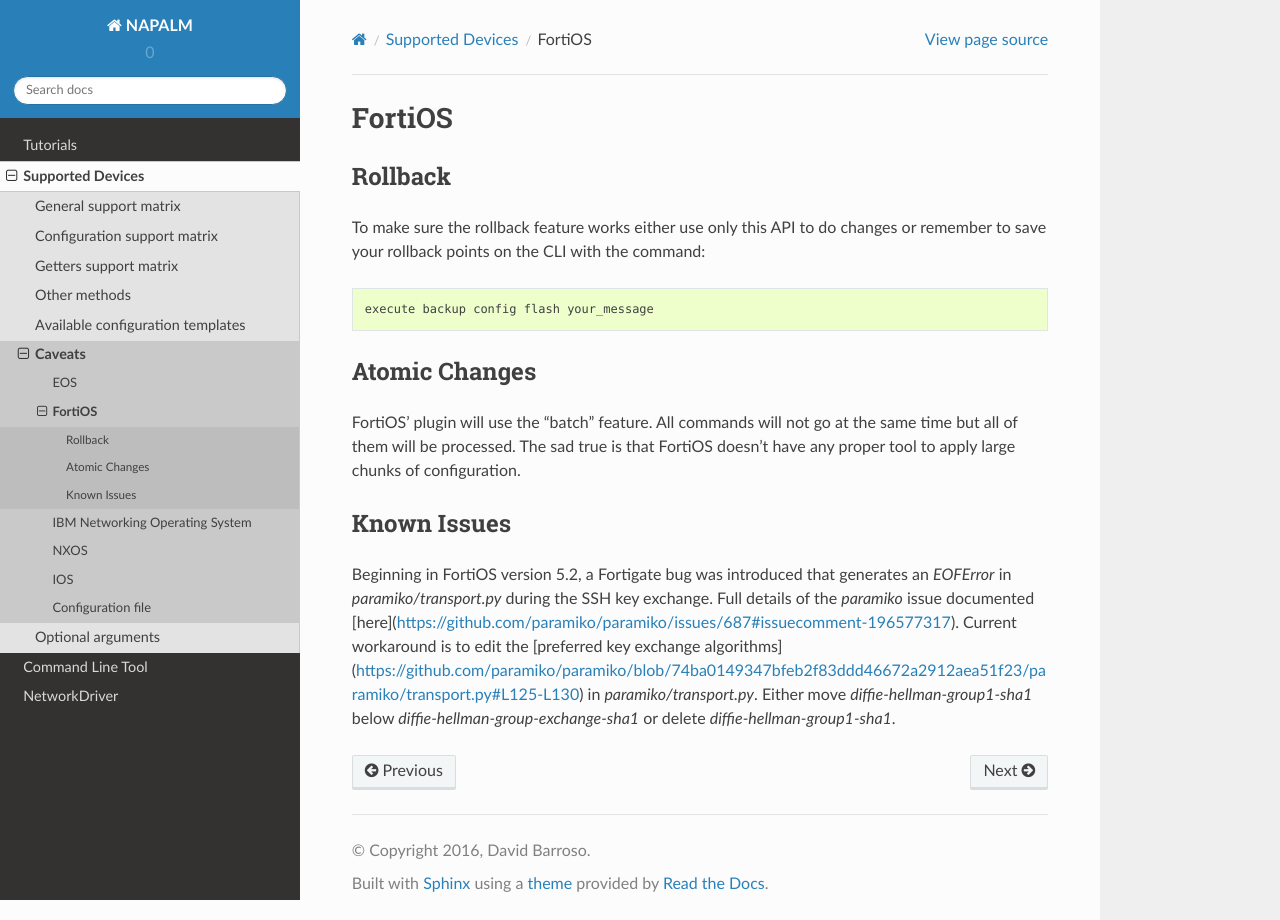
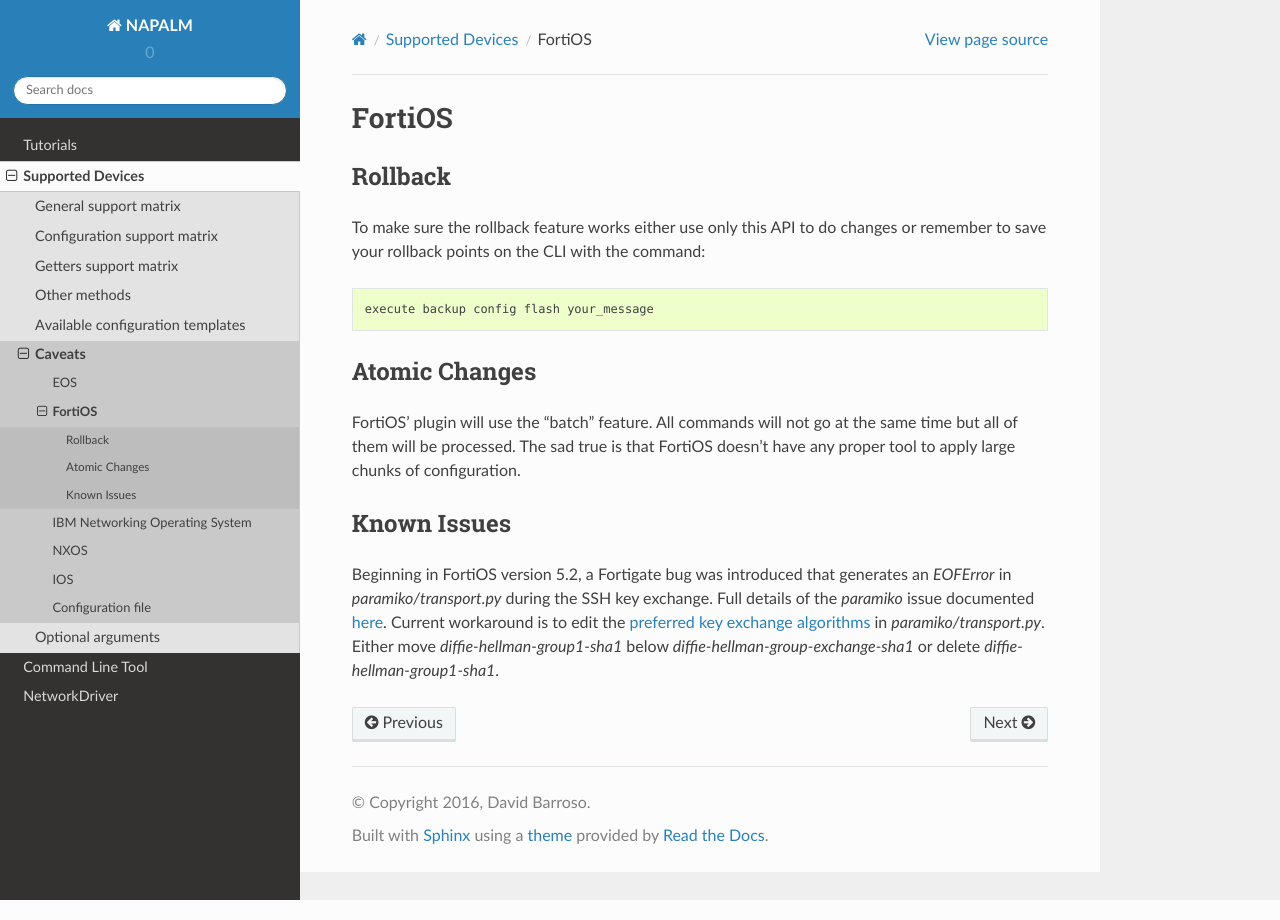
Before and after one commit to napalm-automation/napalm, a Sphinx documentation site: the page built from docs/support/fortios.rst, in a window 1280 px wide. Built offline with Sphinx 7.4.7 and the Read the Docs theme 2.0.0, drawn with Linux system fonts in a browser that asks for light colours.

Commit message:
fixing rst syntax errors in new links

```diff
--- a/docs/support/fortios.rst
+++ b/docs/support/fortios.rst
@@ -16,4 +16,4 @@
 Known Issues
 ~~~~~~~~~~~~
 
-Beginning in FortiOS version 5.2, a Fortigate bug was introduced that generates an `EOFError` in `paramiko/transport.py` during the SSH key exchange. Full details of the `paramiko` issue documented [here](https://github.com/paramiko/paramiko/issues/687#issuecomment-196577317). Current workaround is to edit the [preferred key exchange algorithms](https://github.com/paramiko/paramiko/blob/74ba0149347bfeb2f83ddd46672a2912aea51f23/paramiko/transport.py#L125-L130) in `paramiko/transport.py`. Either move `diffie-hellman-group1-sha1` below `diffie-hellman-group-exchange-sha1` or delete `diffie-hellman-group1-sha1`.
+Beginning in FortiOS version 5.2, a Fortigate bug was introduced that generates an `EOFError` in `paramiko/transport.py` during the SSH key exchange. Full details of the `paramiko` issue documented `here <https://github.com/paramiko/paramiko/issues/687#issuecomment-196577317>`_. Current workaround is to edit the `preferred key exchange algorithms <https://github.com/paramiko/paramiko/blob/74ba0149347bfeb2f83ddd46672a2912aea51f23/paramiko/transport.py#L125-L130>`_ in `paramiko/transport.py`. Either move `diffie-hellman-group1-sha1` below `diffie-hellman-group-exchange-sha1` or delete `diffie-hellman-group1-sha1`.
```
